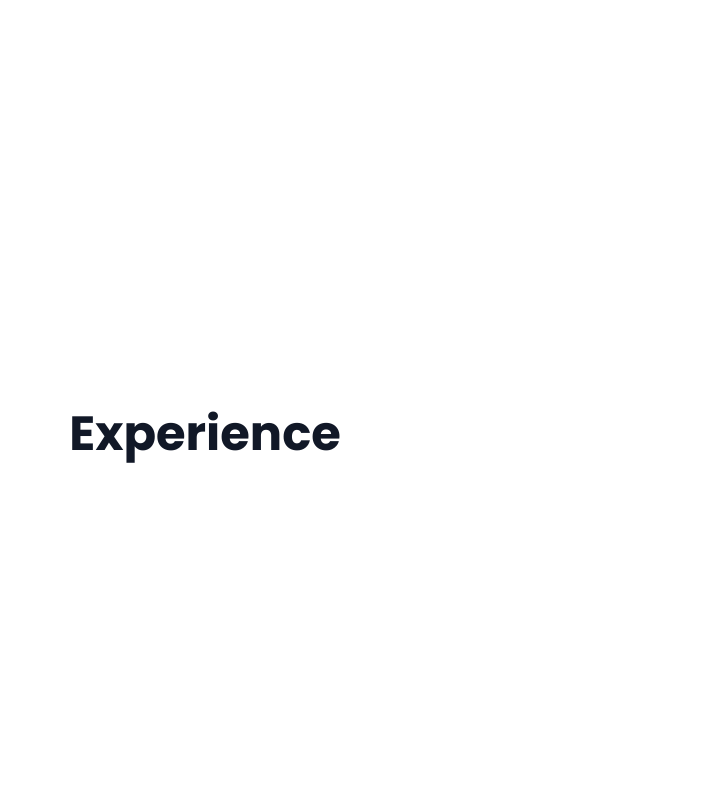
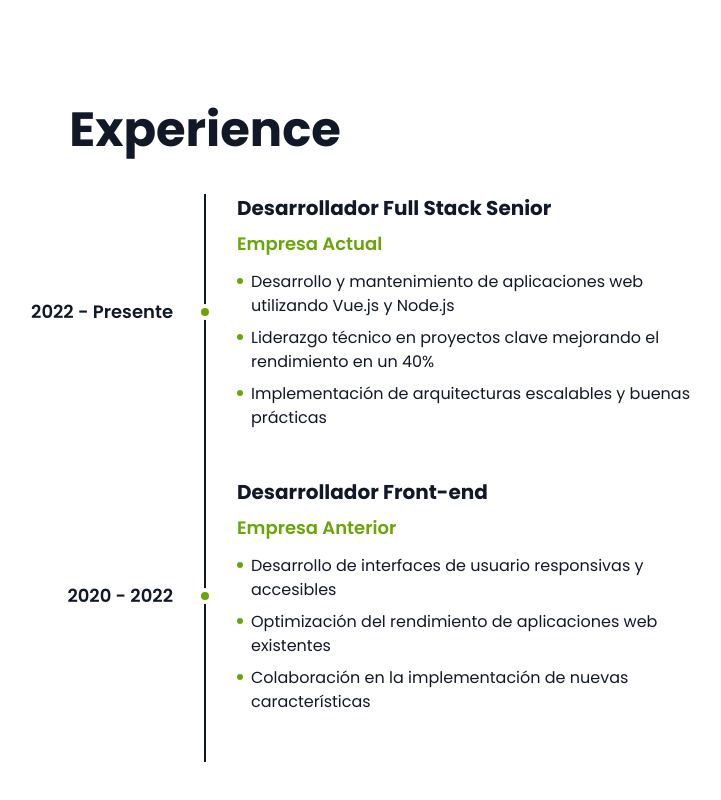
Before and after one commit to webdevmohamed/portfolio, a Vue app: page / in a window 1280 px wide. Shown: the part 3166-3966 px from the top of the page, without its empty margins (435-1156 px from the left). Built offline with nearby package versions, Linux system fonts and the light colour scheme.

Commit message:
Add experience timeline to ExperienceComponent with achievements

```diff
--- a/src/components/ExperienceComponent.vue
+++ b/src/components/ExperienceComponent.vue
@@ -4,6 +4,30 @@
       <h1 class="text-5xl text-center font-bold bg-clip-text text-foreground">
         {{ t('experience.title') }}
       </h1>
+      <div class="mt-10 relative w-full before:absolute before:top-0 before:left-1/2 before:-translate-x-1/2 before:w-0.5 before:h-full before:bg-foreground">
+        <div v-for="(experience, index) in experiences" :key="index" class="relative flex items-center mb-12 group">
+          <!-- Año - Lado izquierdo -->
+          <div class="w-1/2 pr-8 text-right">
+            <span class="text-lg font-semibold text-foreground/80">{{ experience.period }}</span>
+          </div>
+
+          <!-- Punto central -->
+          <div class="absolute left-1/2 -translate-x-1/2 w-4 h-4 rounded-full bg-primary border-4 border-background group-hover:scale-125 transition-transform duration-300"></div>
+
+          <!-- Contenido - Lado derecho -->
+          <div class="w-1/2 pl-8">
+            <h3 class="text-xl font-bold text-foreground mb-2">{{ experience.position }}</h3>
+            <h4 class="text-lg font-semibold text-primary mb-3">{{ experience.company }}</h4>
+            <ul class="space-y-2">
+              <li v-for="(achievement, i) in experience.achievements" :key="i"
+                  class="flex items-start gap-2 text-foreground/80">
+                <span class="w-1.5 h-1.5 mt-2 rounded-full bg-primary flex-shrink-0"></span>
+                <span>{{ achievement }}</span>
+              </li>
+            </ul>
+          </div>
+        </div>
+      </div>
     </div>
   </div>
 </template>
@@ -12,6 +36,30 @@
 import { useI18n } from 'vue-i18n'
 
 const { t } = useI18n();
+
+const experiences = [
+  {
+    period: '2022 - Presente',
+    position: 'Desarrollador Full Stack Senior',
+    company: 'Empresa Actual',
+    achievements: [
+      'Desarrollo y mantenimiento de aplicaciones web utilizando Vue.js y Node.js',
+      'Liderazgo técnico en proyectos clave mejorando el rendimiento en un 40%',
+      'Implementación de arquitecturas escalables y buenas prácticas'
+    ]
+  },
+  {
+    period: '2020 - 2022',
+    position: 'Desarrollador Front-end',
+    company: 'Empresa Anterior',
+    achievements: [
+      'Desarrollo de interfaces de usuario responsivas y accesibles',
+      'Optimización del rendimiento de aplicaciones web existentes',
+      'Colaboración en la implementación de nuevas características'
+    ]
+  },
+  // Puedes añadir más experiencias siguiendo el mismo formato
+];
 </script>
 
 <style scoped>
```
